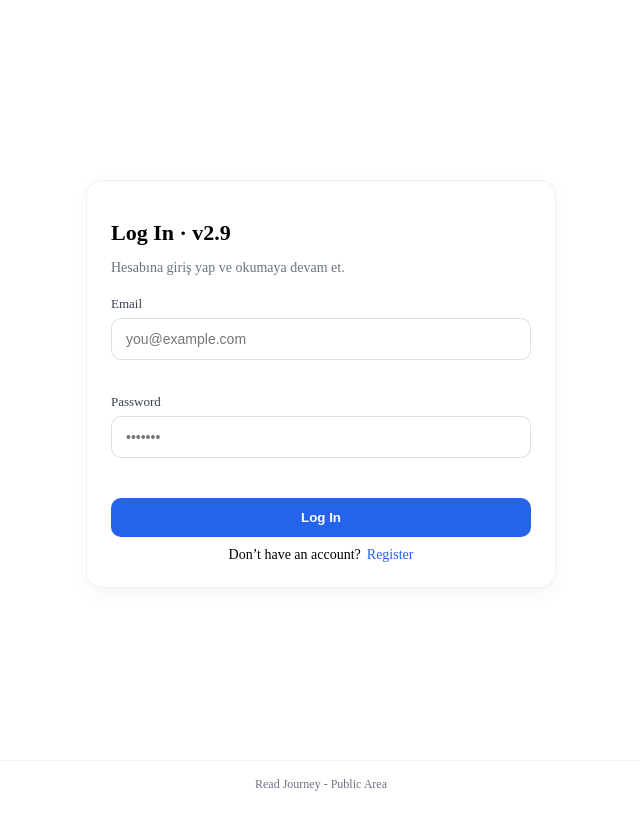
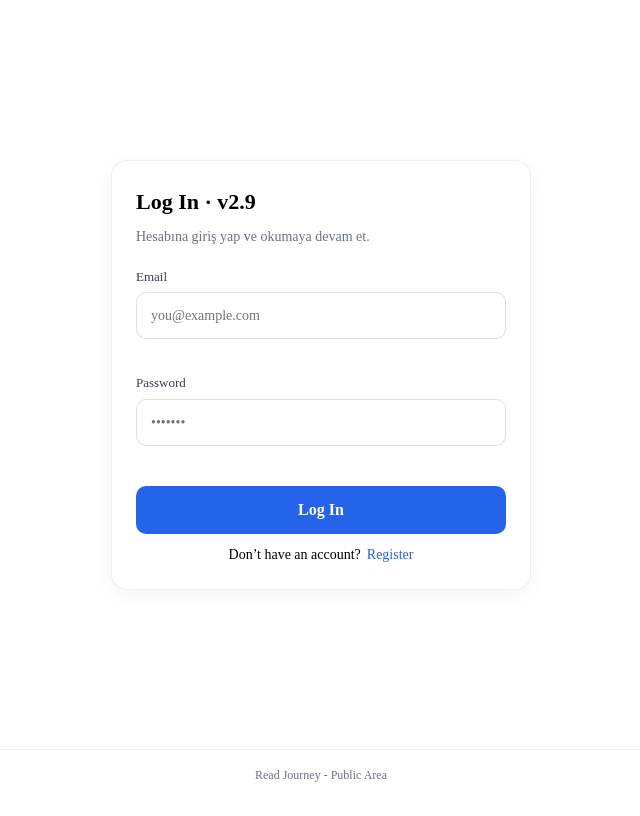
Before and after one commit to GencSerhat/ReadJourney, a React (Vite) app: page /login in a window 1280 px wide. Shown: the whole page, without its empty margins (319-959 px from the left). Built offline with nearby package versions, Linux system fonts and the light colour scheme.

Commit message:
genel css ler tanımlandı.

```diff
--- a/src/layouts/MainLayout.module.css
+++ b/src/layouts/MainLayout.module.css
@@ -33,3 +33,22 @@
   margin-inline: auto;
   padding-block: 24px;
 }
+
+.wrap {
+  min-height: 100%;
+  display: grid;
+  grid-template-rows: auto 1fr;
+}
+.header {
+  border-bottom: 1px solid var(--c-border);
+  backdrop-filter: blur(6px);
+}
+.bar {
+  display: flex;
+  align-items: center;
+  justify-content: space-between;
+  height: 64px;
+}
+.slot {
+  padding: var(--sp-6) 0;
+}
--- a/src/layouts/PublicLayout.module.css
+++ b/src/layouts/PublicLayout.module.css
@@ -16,5 +16,38 @@
   text-align: center;
   font-size: 12px;
   color: #6b7280; /* nötr gri */
-  border-top: 1px solid rgba(0,0,0,0.06);
+  border-top: 1px solid rgba(0, 0, 0, 0.06);
 }
+
+.wrap {
+  min-height: 100%;
+  display: grid;
+  place-items: center;
+  padding: var(--sp-8) var(--sp-4);
+}
+.card {
+  width: min(100%, 920px);
+  display: grid;
+  gap: var(--sp-6);
+  grid-template-columns: 1fr;
+}
+@media (min-width: 768px) {
+  .card {
+    grid-template-columns: 1.2fr 1fr;
+  }
+}
+.left {
+  display: grid;
+  align-content: center;
+  gap: var(--sp-4);
+}
+.right {
+  padding: var(--sp-6);
+}
+.logo {
+  height: 24px;
+  opacity: 0.9;
+}
+.big {
+  composes: title-xl from global;
+}
--- /dev/null
+++ b/src/styles/_reset.css
@@ -0,0 +1,39 @@
+/* Modern CSS reset – modules ile birlikte güvenli */
+*,
+*::before,
+*::after {
+  box-sizing: border-box;
+}
+* {
+  margin: 0;
+}
+html,
+body,
+#root {
+  height: 100%;
+}
+body {
+  line-height: 1.5;
+  -webkit-font-smoothing: antialiased;
+}
+img,
+picture,
+video,
+canvas,
+svg {
+  display: block;
+  max-width: 100%;
+}
+input,
+button,
+textarea,
+select {
+  font: inherit;
+}
+button {
+  cursor: pointer;
+}
+:focus-visible {
+  outline: 2px solid var(--c-focus);
+  outline-offset: 2px;
+}
--- /dev/null
+++ b/src/styles/_token.css
@@ -0,0 +1,30 @@
+:root {
+  /* Breakpoints */
+  --bp-mobile: 375px;   /* mobile full responsive */
+  --bp-tablet: 768px;
+  --bp-desktop: 1440px;
+
+  /* Typography */
+  --font-main: Inter, "DM Sans", system-ui, -apple-system, "Segoe UI", Roboto, Arial, "Noto Sans", "Apple Color Emoji", "Segoe UI Emoji";
+  --fs-2xl: clamp(28px, 4vw, 40px); /* başlık */
+  --fs-xl: 20px;
+  --fs-lg: 16px;
+  --fs-md: 14px;
+  --fs-sm: 12px;
+
+  /* Spacing & radius */
+  --sp-1: 4px;  --sp-2: 8px;  --sp-3: 12px;  --sp-4: 16px;  --sp-5: 20px;  --sp-6: 24px;  --sp-8: 32px;
+  --rad: 12px;  --rad-lg: 16px;  --shadow: 0 6px 20px rgba(0,0,0,.25);
+
+  /* Dark theme (Figma’ya yakın) */
+  --c-bg: #0d0f14;        /* ana arka plan */
+  --c-panel: #161a20;     /* kart/panel */
+  --c-muted: #9ca3af;     /* ikincil metin */
+  --c-text: #f5f7fb;      /* birincil metin */
+  --c-brand: #2563eb;     /* aksiyon */
+  --c-brand-2: #7c3aed;   /* ikincil vurgu */
+  --c-border: rgba(255,255,255,0.08);
+  --c-focus: #3b82f6;
+  --c-danger: #ef4444;
+  --c-success: #22c55e;
+}
--- a/src/styles/global.css
+++ b/src/styles/global.css
@@ -0,0 +1,70 @@
+@import "./_reset.css";
+@import "./_token.css"
+
+/* Fonts: istersen burada Google Fonts linkini de ekleyebilirsin.
+   <link rel="preconnect" href="https://fonts.googleapis.com">
+   <link href="https://fonts.googleapis.com/css2?family=Inter:wght@400;600;800&display=swap" rel="stylesheet"> */
+
+html,
+body {
+  background: var(--c-bg);
+  color: var(--c-text);
+  font-family: var(--font-main);
+  font-size: var(--fs-md);
+}
+
+a {
+  color: var(--c-brand);
+  text-decoration: none;
+}
+a:hover {
+  text-decoration: underline;
+}
+
+/* Global yardımcılar */
+.container {
+  width: min(100%, 1160px);
+  margin-inline: auto;
+  padding-inline: var(--sp-4);
+}
+
+.panel {
+  background: var(--c-panel);
+  border: 1px solid var(--c-border);
+  border-radius: var(--rad);
+  box-shadow: var(--shadow);
+}
+
+.title-xl {
+  font-size: var(--fs-2xl);
+  font-weight: 800;
+  line-height: 1.1;
+}
+.title-lg {
+  font-size: var(--fs-xl);
+  font-weight: 800;
+}
+.muted {
+  color: var(--c-muted);
+}
+.btn {
+  display: inline-flex;
+  align-items: center;
+  justify-content: center;
+  gap: 8px;
+  border: none;
+  border-radius: var(--rad);
+  padding: 10px 14px;
+  background: var(--c-brand);
+  color: #fff;
+  font-weight: 700;
+}
+.btn:disabled {
+  opacity: 0.6;
+  cursor: not-allowed;
+}
+.btn-outline {
+  background: transparent;
+  border: 1px solid var(--c-border);
+  color: var(--c-text);
+}
```
